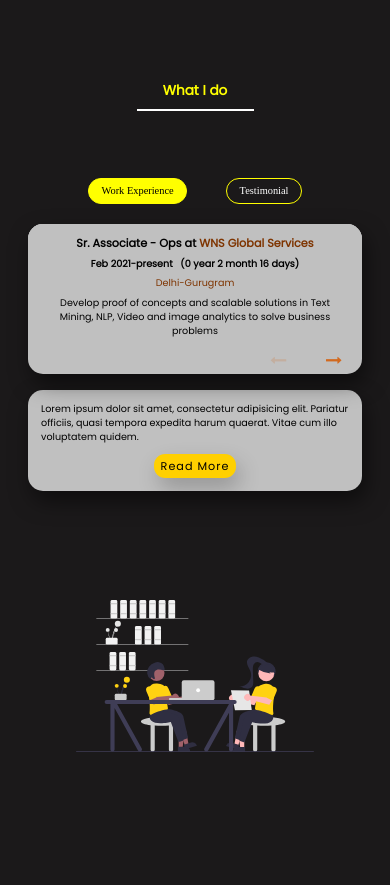
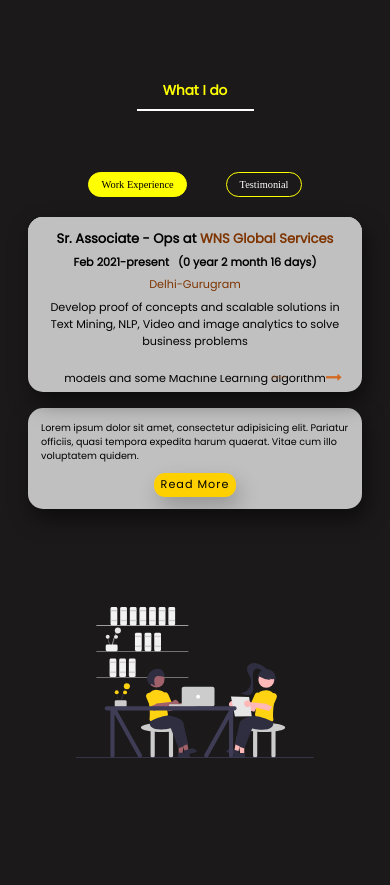
Before and after one commit to DriptaSenapati/portfoilo-new, a Flask app: page / in a window 390 px wide. Shown: the part 1687-2572 px from the top of the page. Run offline with Flask 2, Linux system fonts and the light colour scheme; data comes from the database, SQL or seed files in the repository.

Commit message:
few changes

```diff
--- a/Flask-Docker/Flask/portfolio/static/css/main_style.css
+++ b/Flask-Docker/Flask/portfolio/static/css/main_style.css
@@ -944,13 +944,13 @@ h4 {
   }
   .data_container .job_container,
   .data_container .testimonial_container {
-    min-height: 150px;
+    min-height: 175px;
     margin-bottom: 1rem;
     border-radius: 15px;
   }
   .data_container .job_container .job,
   .data_container .testimonial_container .testi {
-    font-size: 0.6rem;
+    font-size: 0.7rem;
     padding: 0.7rem 0.7rem 0rem 0.7rem;
   }
   .data_container .skills {
```
